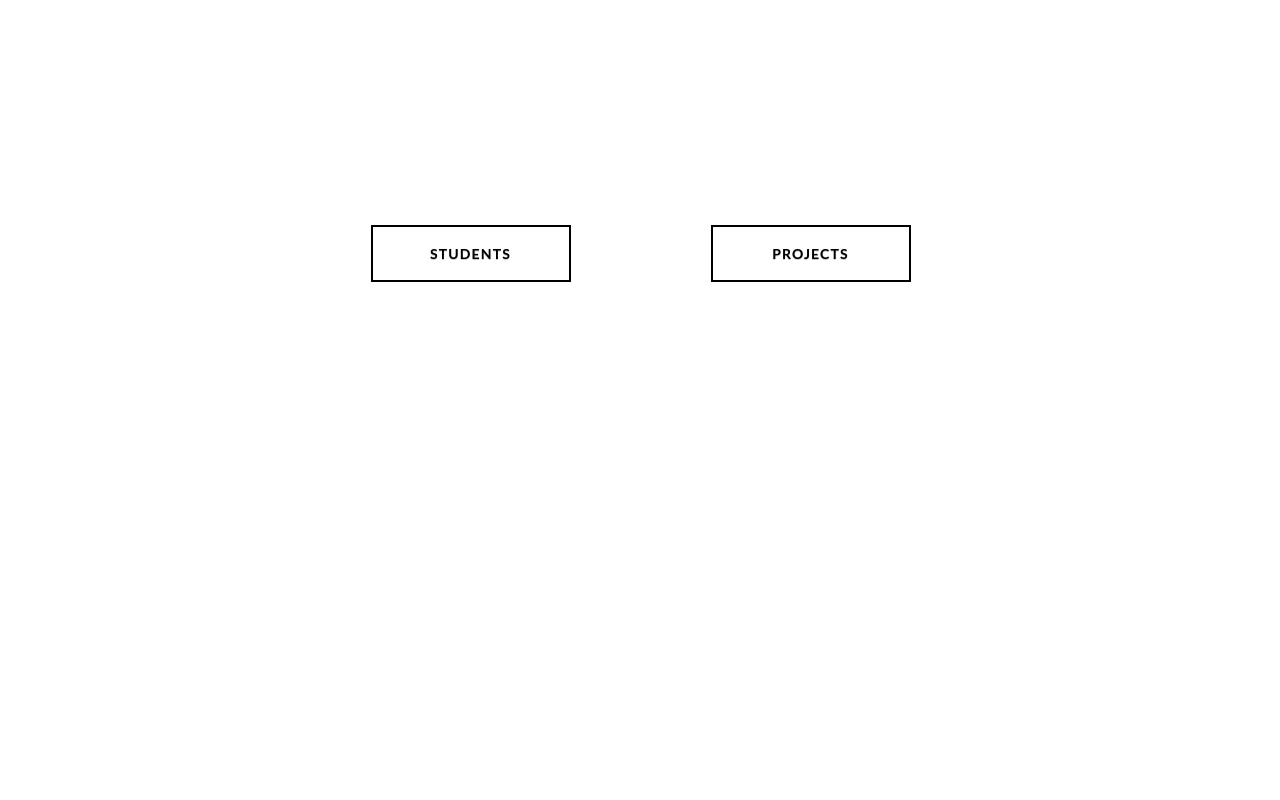
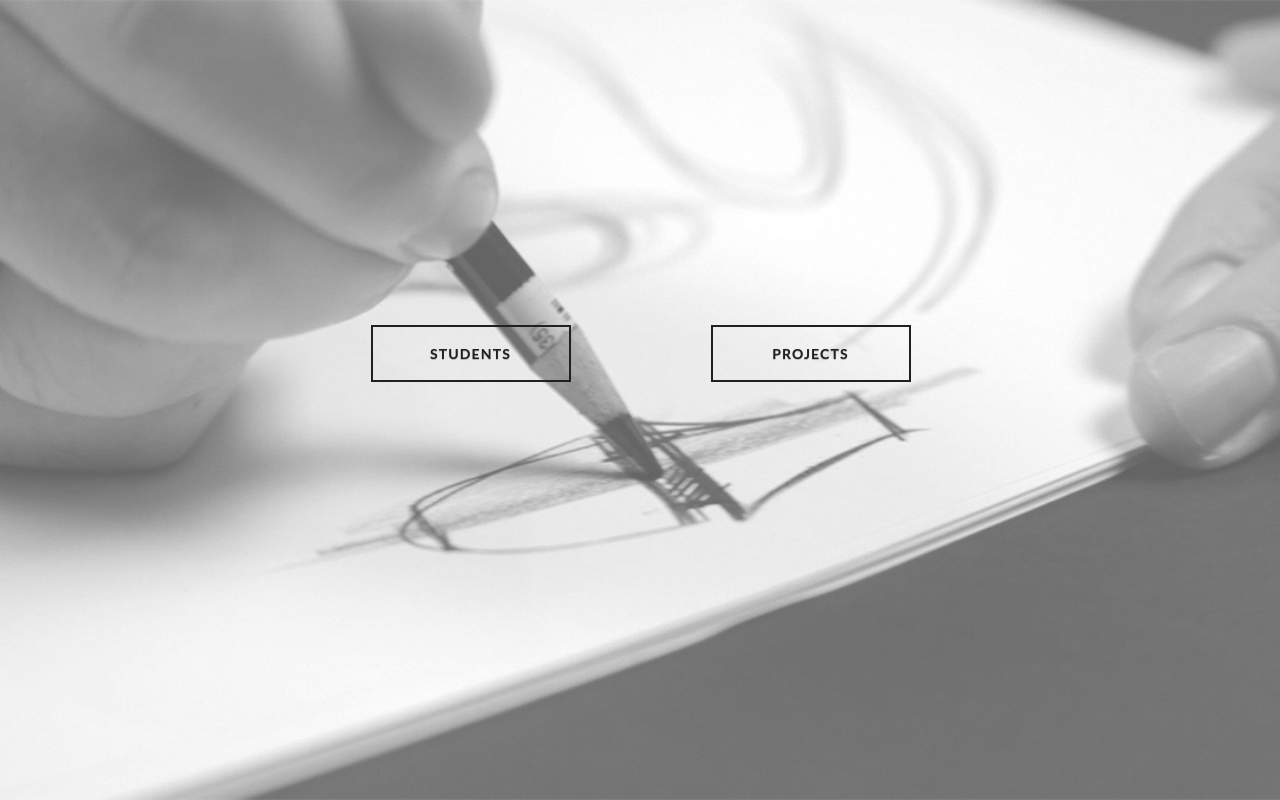
Before and after one commit to minukm/idcpd, a plain HTML site: page index.html in a window 1280 px wide. Drawn offline with nearby package versions, Linux system fonts and the light colour scheme.

Commit message:
front page set up

```diff
--- a/index.html
+++ b/index.html
@@ -8,13 +8,13 @@
         <title></title>
         <style>
             .check{
-                height: 100px;
+                height: 25%;
             }
 
         </style>
     </head>
-    <body>
-      <div class="row nospace">
+    <body class="">
+      <div class="row nospace back">
        <div class="row nospace check">
 
         </div>
--- a/style.css
+++ b/style.css
@@ -79,7 +79,7 @@ body, html {
 }
 .separator{
     color: #777;
-    background-color:#000;
+    background-color:#181818;
     text-align:center;
     padding:50px 80px;
     text-align: center;
@@ -182,7 +182,15 @@ h3 {
   }
 }
 */
+.back{
+    background-image: url(Design1.jpg);
+       height: 100%;
 
+    /* Center and scale the image nicely */
+    background-position: center;
+    background-repeat: no-repeat;
+    background-size: cover;
+}
 
 @media only screen and (max-device-width: 767px) {
     .bgimg-1, .bgimg-2, .bgimg-3 {
@@ -201,7 +209,7 @@ h3 {
 	display: block;
 /*	margin: 30px auto 0;*/
 	padding: 14px 15px;
-	color: #000;
+	color: #202020;
 	font-size:14px;
 	font-weight: bold;
 	text-align: center;
@@ -213,7 +221,7 @@ h3 {
 	text-shadow: 0 0 1px rgba(0, 0, 0, 0.2), 0 1px 0 rgba(0, 0, 0, 0.2);
 }
     a.animated-button.victoria-two {
-	border: 2px solid #000;
+	border: 2px solid #202020;
 }
 }
 @media only screen and (min-device-width: 767px) {
@@ -277,7 +285,7 @@ a.animated-button:link, a.animated-button:visited {
 	display: block;
 /*	margin: 30px auto 0;*/
 	padding: 14px 15px;
-	color: #000;
+	color: #202020;
 	font-size:14px;
 	border-radius: 0;
 	font-weight: bold;
@@ -296,10 +304,10 @@ a.animated-button:link, a.animated-button:visited {
 /* Victoria Buttons */
 
 a.animated-button.victoria-two {
-	border: 2px solid #000;
+	border: 2px solid #202020;
 }
 a.animated-button.victoria-two:after {
-	background: #000;
+	background: #202020;
 	-moz-transform: translateX(-50%) translateY(-50%) rotate(25deg);
 	-ms-transform: translateX(-50%) translateY(-50%) rotate(25deg);
 	-webkit-transform: translateX(-50%) translateY(-50%) rotate(25deg);
```
Also changed, not shown: Design1.jpg (added).
